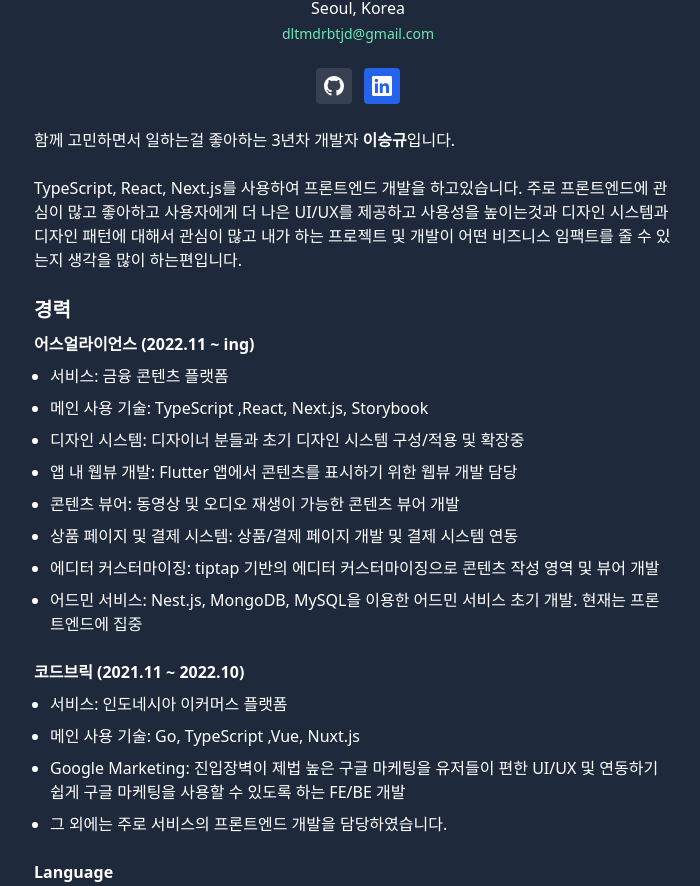
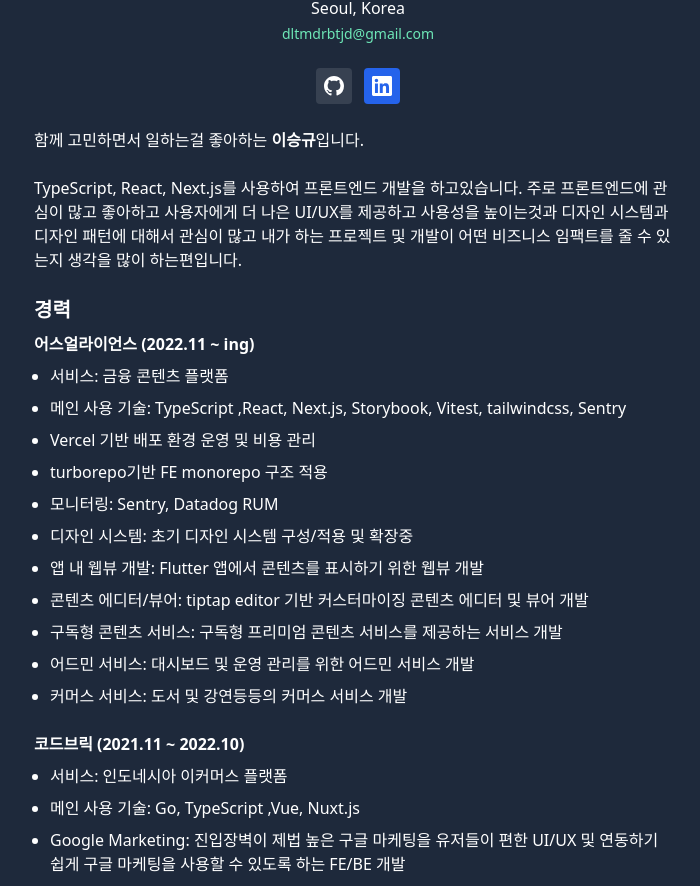
Before and after one commit to dltmdrbtjd/DevBlog, a Next.js app: page /about in a window 1280 px wide. Shown: the part 518-1404 px from the top of the page, without its empty margins (286-986 px from the left). Built offline with nearby package versions, Linux system fonts and the light colour scheme.

Commit message:
chore: update about me

```diff
--- a/app/about/page.tsx
+++ b/app/about/page.tsx
@@ -26,8 +26,8 @@ export default function AboutMe() {
         </div>
         <div className="pt-4 pb-8 prose max-w-none xl:col-span-2">
           <p>
-            함께 고민하면서 일하는걸 좋아하는 3년차 개발자{' '}
-            <span className="font-bold text-white">이승규</span>입니다.
+            함께 고민하면서 일하는걸 좋아하는
+            <span className="font-bold text-white"> 이승규</span>입니다.
           </p>
           <p className="mt-6">
             TypeScript, React, Next.js를 사용하여 프론트엔드 개발을 하고있습니다. 주로 프론트엔드에
@@ -39,27 +39,26 @@ export default function AboutMe() {
           <ul className="mt-2 list-disc">
             <strong>어스얼라이언스 (2022.11 ~ ing)</strong>
             <li className="ml-4 mt-2">서비스: 금융 콘텐츠 플랫폼</li>
-            <li className="ml-4 mt-2">메인 사용 기술: TypeScript ,React, Next.js, Storybook</li>
             <li className="ml-4 mt-2">
-              디자인 시스템: 디자이너 분들과 초기 디자인 시스템 구성/적용 및 확장중
+              메인 사용 기술: TypeScript ,React, Next.js, Storybook, Vitest, tailwindcss, Sentry
+            </li>
+            <li className="ml-4 mt-2">Vercel 기반 배포 환경 운영 및 비용 관리</li>
+            <li className="ml-4 mt-2">turborepo기반 FE monorepo 구조 적용</li>
+            <li className="ml-4 mt-2">모니터링: Sentry, Datadog RUM</li>
+            <li className="ml-4 mt-2">디자인 시스템: 초기 디자인 시스템 구성/적용 및 확장중</li>
+            <li className="ml-4 mt-2">
+              앱 내 웹뷰 개발: Flutter 앱에서 콘텐츠를 표시하기 위한 웹뷰 개발
             </li>
             <li className="ml-4 mt-2">
-              앱 내 웹뷰 개발: Flutter 앱에서 콘텐츠를 표시하기 위한 웹뷰 개발 담당
+              콘텐츠 에디터/뷰어: tiptap editor 기반 커스터마이징 콘텐츠 에디터 및 뷰어 개발
             </li>
             <li className="ml-4 mt-2">
-              콘텐츠 뷰어: 동영상 및 오디오 재생이 가능한 콘텐츠 뷰어 개발
+              구독형 콘텐츠 서비스: 구독형 프리미엄 콘텐츠 서비스를 제공하는 서비스 개발
             </li>
             <li className="ml-4 mt-2">
-              상품 페이지 및 결제 시스템: 상품/결제 페이지 개발 및 결제 시스템 연동
+              어드민 서비스: 대시보드 및 운영 관리를 위한 어드민 서비스 개발
             </li>
-            <li className="ml-4 mt-2">
-              에디터 커스터마이징: tiptap 기반의 에디터 커스터마이징으로 콘텐츠 작성 영역 및 뷰어
-              개발
-            </li>
-            <li className="ml-4 mt-2">
-              어드민 서비스: Nest.js, MongoDB, MySQL을 이용한 어드민 서비스 초기 개발. 현재는
-              프론트엔드에 집중
-            </li>
+            <li className="ml-4 mt-2">커머스 서비스: 도서 및 강연등등의 커머스 서비스 개발</li>
           </ul>
           <ul className="mt-6 list-disc">
             <strong>코드브릭 (2021.11 ~ 2022.10)</strong>
```
